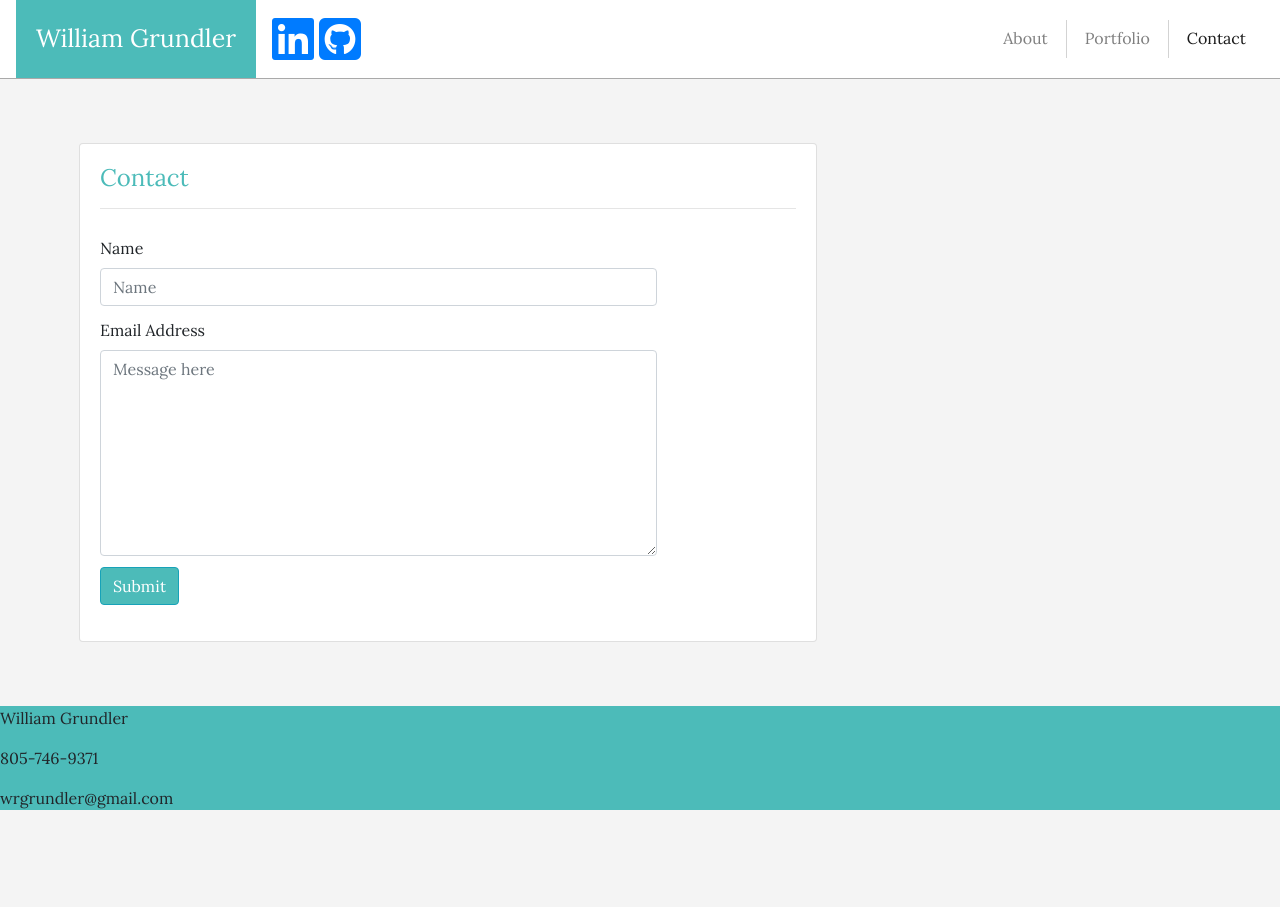
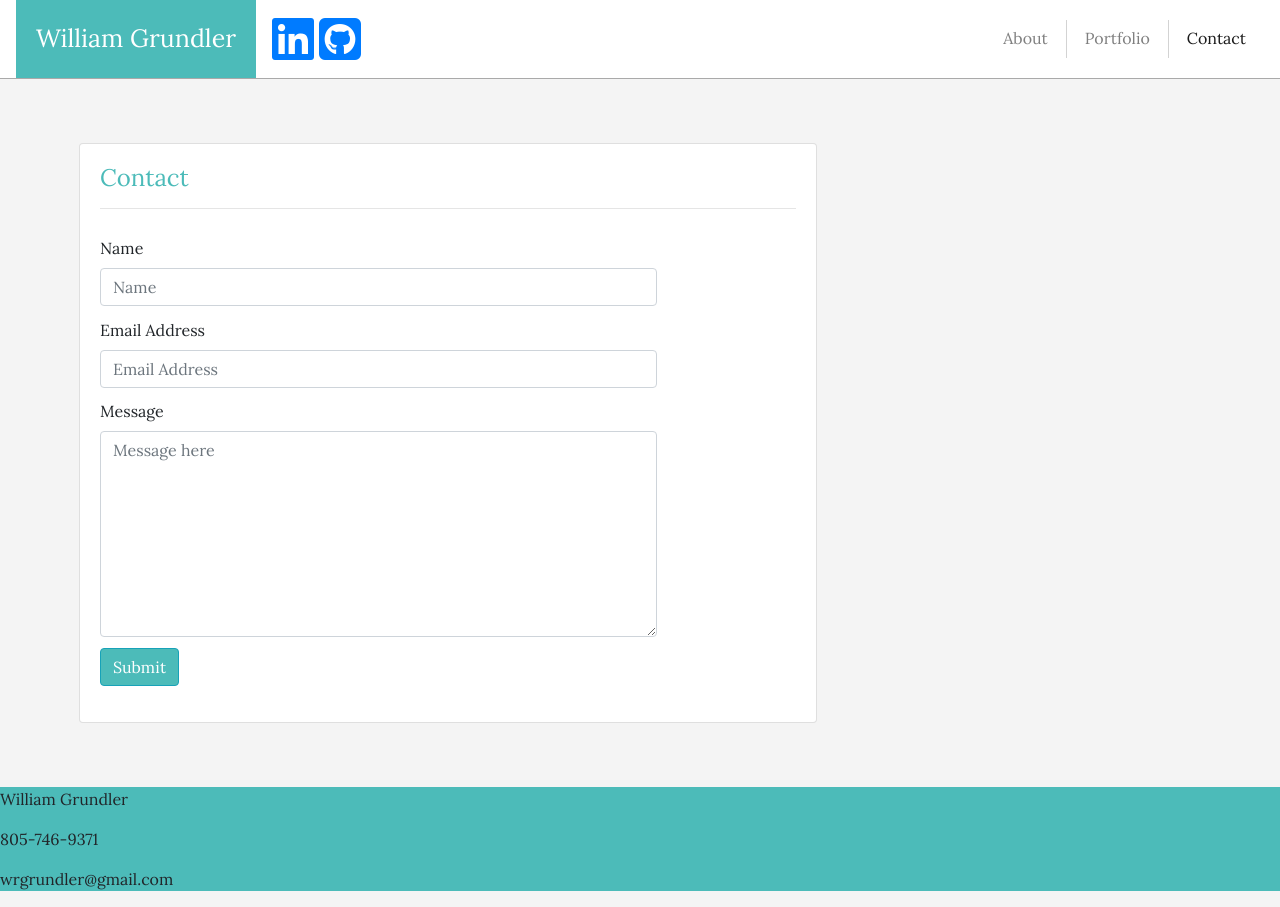
Before and after one commit to wrg93/landingSite, a React (Create React App) app in the folder client/: page /contact in a window 1280 px wide. Before the commit the page ends 826 px from the top, so only its background shows below. Built offline with nearby package versions, Linux system fonts and the light colour scheme.

Commit message:
fixed Contact page

```diff
--- a/client/src/components/Project.js
+++ b/client/src/components/Project.js
@@ -7,7 +7,7 @@ function Project(props){
         <div className="row row-image">
           {props.portfolio.map(item=>
             <div className="col-md-6 portfolio-text-image">
-              <img className="img-thumbnail portfolio-image" src={item.img} alt="assemble-app" />
+              <img className="img-thumbnail portfolio-image" src={item.img} alt={item.appTitle} />
               <a href={item.appLink} key={item.appLink} target="_blank"><h2 className="card-text">{item.appTitle}</h2></a>
               <a href={item.appRepo} target="_blank"><h6 className="card-text">Project Repository</h6></a>
             </div>
--- a/client/src/components/pages/Contact.js
+++ b/client/src/components/pages/Contact.js
@@ -1,7 +1,6 @@
 import React, {useState} from "react"
 import "./Contact.css"
 import API from "../../utils/API"
-import Connect from "../Connect"
 import Notification from "../Notification"
 
 function Contact(){
@@ -48,6 +47,8 @@ function Contact(){
                                                     <label htmlFor="exampleFormControlInput1">Name</label>
                                                     <input name="name" type="name" className="form-control" id="exampleFormControlInput1" placeholder="Name" onChange={handleInputChange}/>
                                                     <label htmlFor="exampleFormControlInput1">Email Address</label>
+                                                    <input name="email" type="email" className="form-control" id="exampleFormControlInput1" placeholder="Email Address" onChange={handleInputChange}/>
+                                                    <label for="exampleFormControlTextarea1">Message</label>
                                                     <textarea name="message" className="form-control" id="exampleFormControlTextarea1" rows="8" placeholder="Message here" onChange={handleInputChange}></textarea>
                                                     <button type="button" className="btn btn-info" onClick={handleFormSubmit}>Submit</button>
                                                     {notificationState ? <Notification />: null}
```
